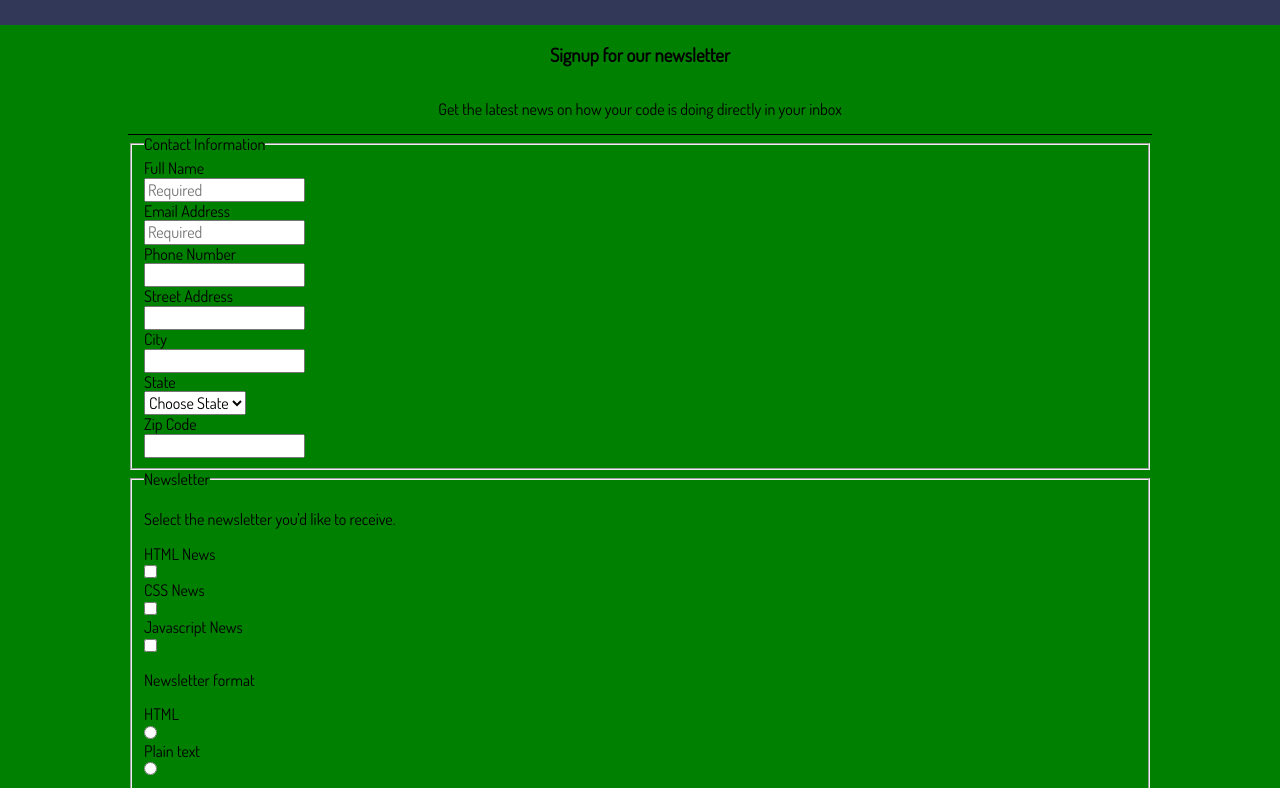
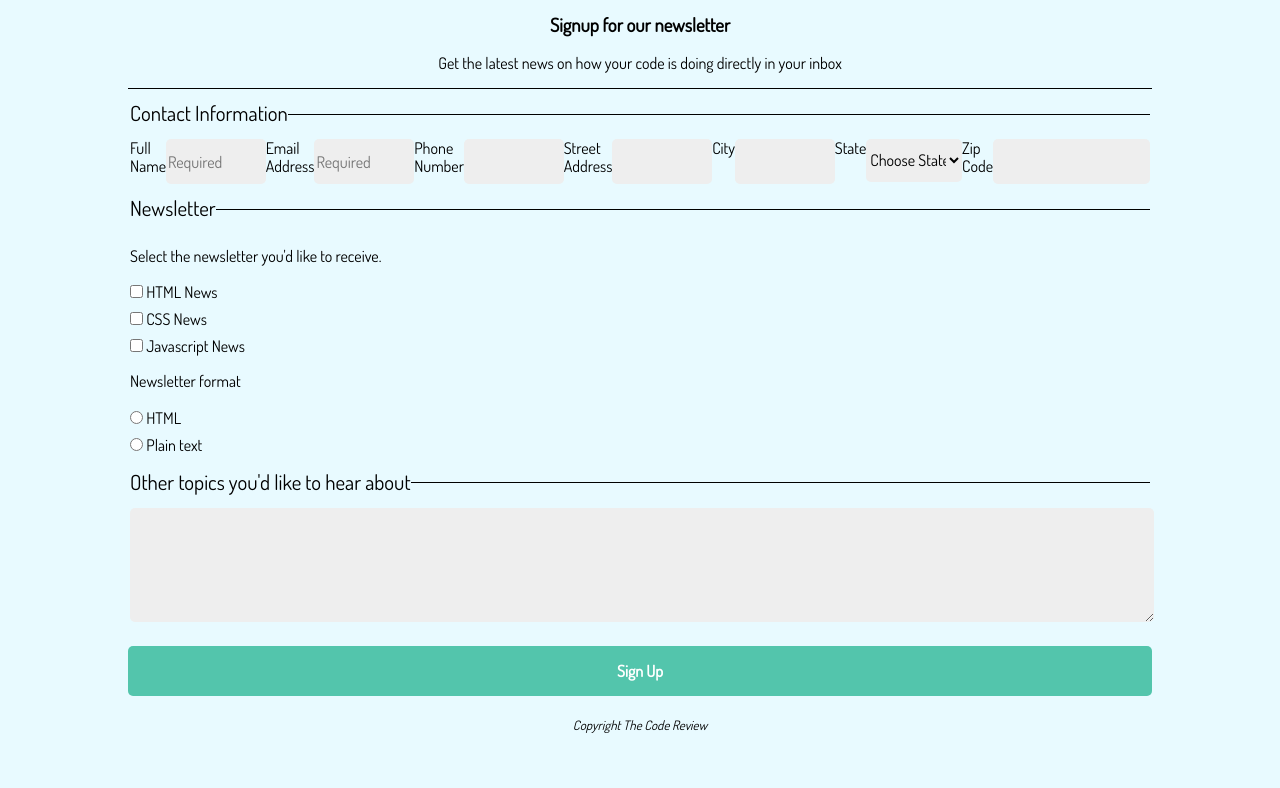
Before and after one commit to TychoNeuman/techdegree-unit3-responsiveform, a plain HTML site: page index.html in a window 1280 px wide. Shown: the part 92-880 px from the top of the page. After the commit the page ends 838 px from the top, so only its background shows below. Drawn offline with Linux system fonts and the light colour scheme; a web font is replaced by a local one.

Commit message:
lots of styling

```diff
--- a/css/styles.css
+++ b/css/styles.css
@@ -7,44 +7,105 @@ h1 {
     margin: 0;
 }
 
+fieldset {
+    border: none;
+    border-top: 1px solid black;
+    padding: 0;
+}
+
+.contact_formset {
+    display: flex;
+}
+
+legend {
+    font-size: 1.3em;
+    padding: 13px 0 13px 0;
+}
+
+label {
+    margin-bottom: 7px;
+}
+
+textarea {
+    border-radius: 5px;
+    background-color: rgb(238, 238, 238);
+    border: none;
+}
+
+footer {
+    text-align: center;
+}
+
+footer p {
+    font-size: small;
+    font-style: italic;
+}
+
+
 /* LAYOUT STYLES ------------ */
 .container {
     width: 80%;
     margin: auto;
 }
 
-.header,
-.top-information {
-    display: flex;
-}
-
 .header {
     background-color: rgb(50, 57, 88);
     color: white;
     font-family: 'Grenze', serif;
-    flex-direction: row;
-    justify-content: center;
+    text-align: center;
+    padding: 25px;
 }
 
 .top-information {
-    flex-direction: column;
-    align-items: center;
     text-align: center;
     border-bottom: 1.5px solid black;
 }
 
-fieldset > label {
-    display: block;
+.contact_formset > input,
+.contact_formset > select {
+   height: 43px;
+   border-radius: 5px;
+   border: none;
+   background-color: rgb(238, 238, 238);
 }
 
-/* ID STYLES ---------------- */
-#logo {
-    margin: 40px;
+.contact_formset > input:not([name*="zipcode"]),
+.contact_formset > select {
+    width: 100%;
+}
+
+input[type="checkbox"],
+input[type="radio"] {
+    display: inline-block;
+    margin: 7px 0 7px 0;
+}
+
+.newsletter_formset > p {
+    margin: 13px 0 13px 0;
+}
+
+input[type="submit"] {
+    border: none;
+    width: 100%;
+    height: 50px;
+    margin: 21px 0 9px 0;
+    border-radius: 5px;
+    background-color: rgb(83, 197, 172);
+    color: white;
+    font-weight: bold;
+}
+
+/* ID QUERIES ---------------- */
+
+#other_topics {
+    width: 100%;
 }
 
 
+/* MEDIA QUERIES ------------ */
+
 @media (min-width: 768px) {
     body {
-        background-color: green;
+        background-color: rgb(232, 250, 255);
     }
 }
--- a/index.html
+++ b/index.html
@@ -11,14 +11,14 @@
 </head>
 <body>
     <header class="header">
-        <h1 id="logo">The Code Review</h1>
+        <h1>The Code Review</h1>
     </header>
     <section class="top-information container">
         <h3>Signup for our newsletter</h3>
         <p>Get the latest news on how your code is doing directly in your inbox</p>
     </section>
     <form class="container">
-        <fieldset>
+        <fieldset class="contact_formset">
             <legend>Contact Information</legend>
             <label for="name">Full Name</label>
             <input type="text" id="name" name="user_fullname" placeholder="Required" required><br>
@@ -42,24 +42,24 @@
             <label for="zipcode">Zip Code</label>
             <input type="text" id="zipcode" name="user_zipcode">
         </fieldset>
-        <fieldset>
+        <fieldset class="newsletter_formset">
             <legend>Newsletter</legend>
             <p>Select the newsletter you'd like to receive.</p>
-            <label for="html_news">HTML News</label>
             <input type="checkbox" id="html_news" name="html_news">
-            <label for="html_news">CSS News</label>
+            <label for="html_news">HTML News</label><br>
             <input type="checkbox" id="css_news" name="css_news">
-            <label for="javascript_news">Javascript News</label>
+            <label for="html_news">CSS News</label><br>
             <input type="checkbox" id="javascript_news" name="javascript_news">
-            <p>Newsletter format</p>
-            <label for="format_html">HTML</label>
+            <label for="javascript_news">Javascript News</label><br>
+            <p id="newsletter_format">Newsletter format</p>
             <input type="radio" id="format_html" name="format" value="html">
+            <label for="format_html">HTML</label><br>
+            <input type="radio" id="format_plain" name="format" value="plain">
             <label for="format_plain">Plain text</label>
-            <input type="radio" id="format_plain" name="format" value="plain">
         </fieldset>
         <fieldset>
             <legend>Other topics you'd like to hear about</legend>
-            <textarea name="other_topics" id="other_topics" cols="30" rows="10"></textarea>
+            <textarea name="other_topics" id="other_topics" rows="6"></textarea>
         </fieldset>
         <input type="submit" value="Sign Up">
     </form>
```
